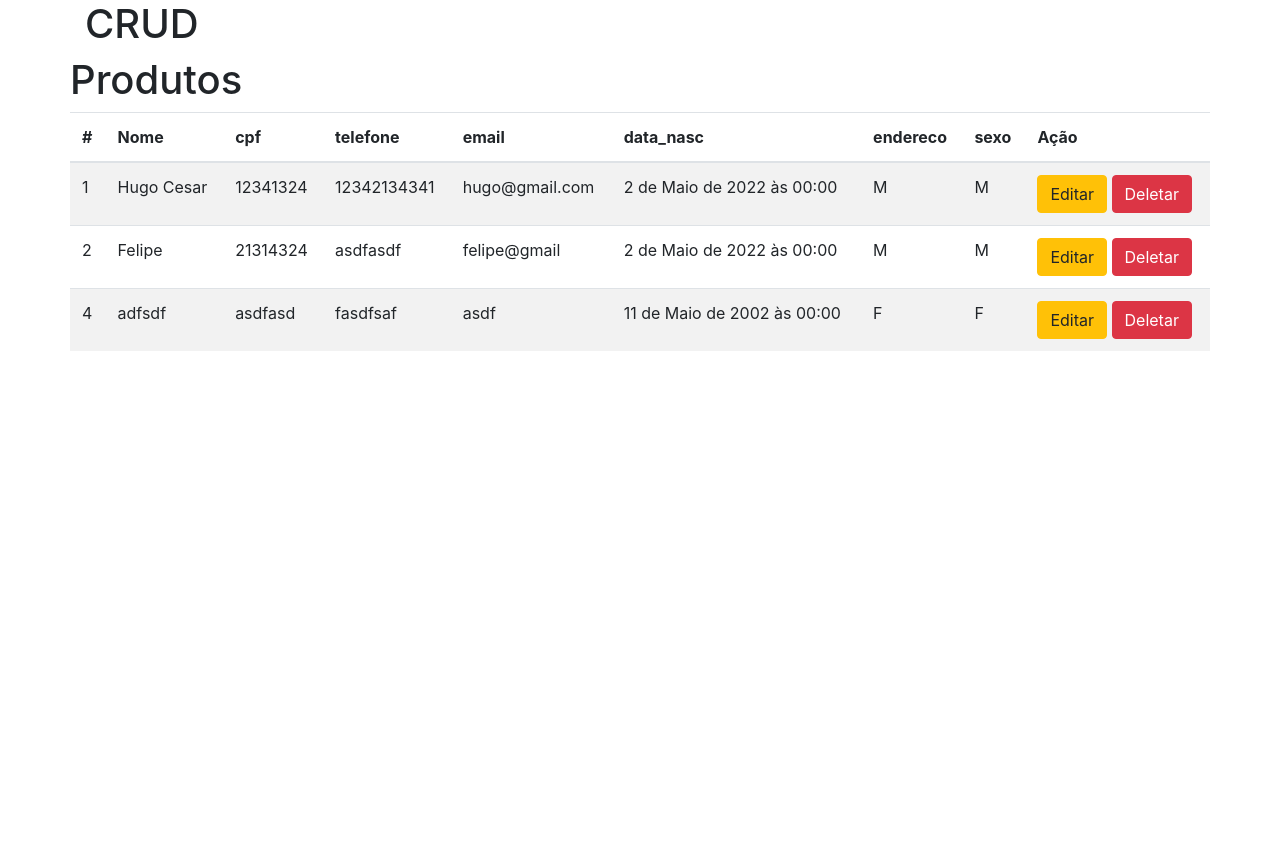
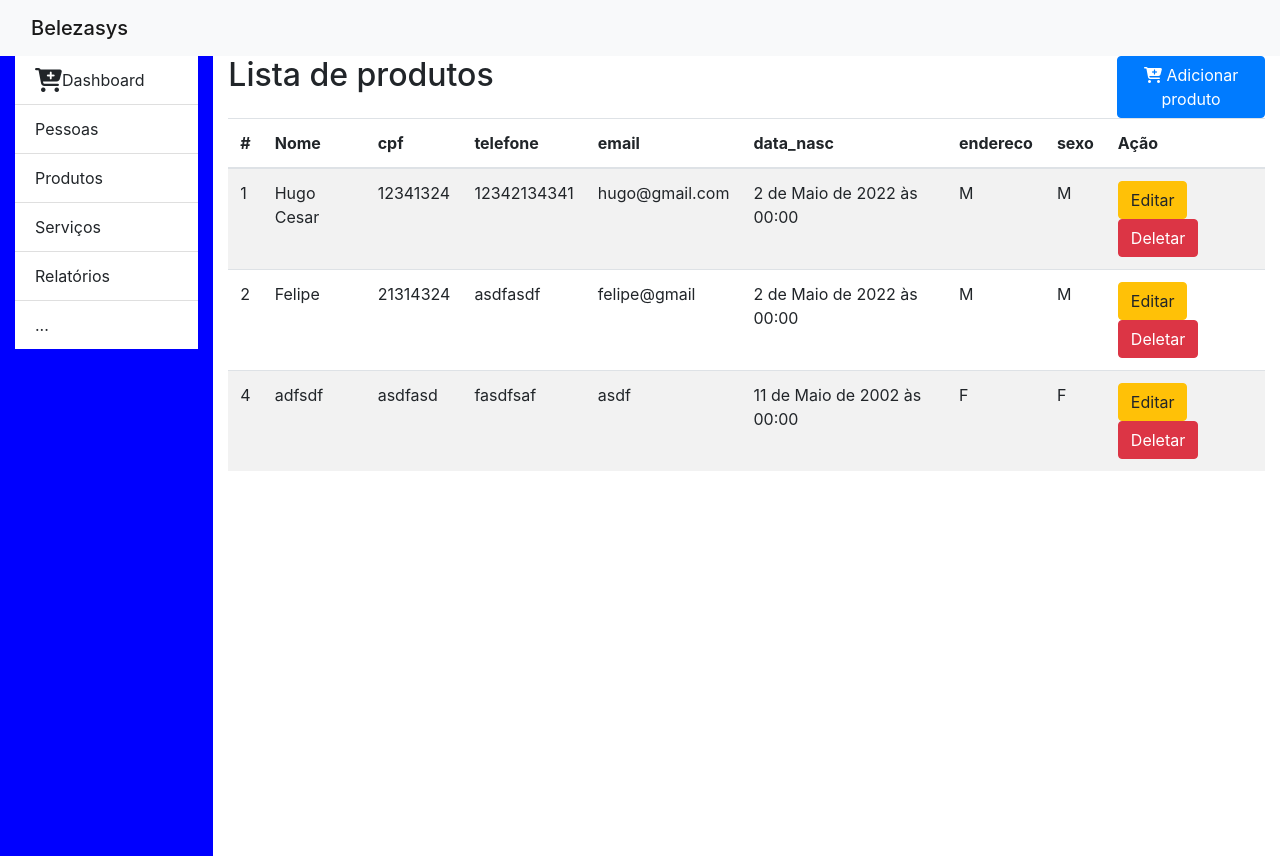
Before and after one commit to hugomacielads/belezasys, a Django app: page / in a window 1280 px wide. Before the commit the page ends 351 px from the top, so only its background shows below. Run offline with Django 4.2, Linux system fonts and the light colour scheme; data comes from the database, SQL or seed files in the repository; both versions use the stored data as it was after the commit; some libraries are stand-ins or nearby versions.

Commit message:
(25/05) Teste do Front-End

```diff
--- a/produto/templates/base.html
+++ b/produto/templates/base.html
@@ -1,23 +1,68 @@
 {% load bootstrap4 %}
 <!DOCTYPE html>
-<html lang="en">
+<html lang="pt-br">
 <head>
     <meta charset="UTF-8">
     <meta name="viewport" content="width=device-width, initial-scale=1, shrink-to-fit=no">
     {% bootstrap_css %}
     <title>CRUD Belezasys</title>
-    <!--
-    {% block head %}
-    {% endblock %}
-    <link rel="stylesheet" type="text/css" href="../static/estilos.css"/>
-    <link href="https://cdn.jsdelivr.net/npm/bootstrap@5.1.3/dist/css/bootstrap.min.css" rel="stylesheet" integrity="sha384-1BmE4kWBq78iYhFldvKuhfTAU6auU8tT94WrHftjDbrCEXSU1oBoqyl2QvZ6jIW3" crossorigin="anonymous">
-    -->
+
+    <style>
+        .modal {
+
+
+        }
+        .modal-content {
+
+        }
+
+        .list-group-item:hover {
+            background-color: rgba(59, 58, 58, 0.131)!important;
+        }
+
+        #sidebar {
+          background-color: blue;
+          height: 100vh;
+          align-content: flex-start;
+        }
+
+
+    </style>
+    <script src="https://kit.fontawesome.com/c194a9b594.js" crossorigin="anonymous"></script>
 </head>
 <body>
-    <div class="container">
-        <h1>CRUD</h1>
-        {% block content %} {% endblock %}
+
+
+    <nav class="navbar navbar-light bg-light">
+        <div class="container-fluid">
+        <span class="navbar-brand mb-0 h1 ">Belezasys</span>
+         </div>
+    </nav>
+
+
+    <div class="container-fluid">
+
+      <div class="row">
+
+        <div class="col-md-2" id="sidebar">
+          <ul class="list-group list-group-flush ">
+            <li class="list-group-item"><i class="fa-solid fa-cart-plus fa-xl"></i>Dashboard</li>
+            <li class="list-group-item">Pessoas</li>
+            <li class="list-group-item">Produtos</li>
+            <li class="list-group-item">Serviços</li>
+            <li class="list-group-item">Relatórios</li>
+            <li class="list-group-item">...</li>
+          </ul>
+        </div>
+
+        <div class="col-md-10">
+          {% block content %} {% endblock %}
+        </div>
+
+      </div>
     </div>
+
+
 {% bootstrap_javascript jquery='full'%}
 </body>
 </html>
--- a/produto/templates/index.html
+++ b/produto/templates/index.html
@@ -3,9 +3,12 @@
 
 
 {% block content %}
-<div class="row">
-    <h1>Produtos</h1>
-    <table class="table table-striped">
+<div>
+    <div class="row">
+    <div class="col-md-10"><h2>Lista de produtos</h2></div>
+    <div class="col-md-2"><a class="btn btn-primary" href="{% url 'add_produto' %}"><i class="fa-solid fa-cart-plus"></i> Adicionar produto</a><br></div>
+    </div>
+    <table class="table table-striped table-hover">
         <thead>
             <tr>
                 <th scope="col">#</th>
@@ -19,7 +22,7 @@
                 <th scope="col">Ação</th>
             </tr>
         </thead>
-        <tbody>
+                <tbody>
             {% for produto in produtos %}
             <tr>
                 <td>{{ produto.id }}</td>
@@ -39,5 +42,4 @@
         </tbody>
     </table>
 </div>
-
 {% endblock %}
```
Also changed, not shown: db.sqlite3.
